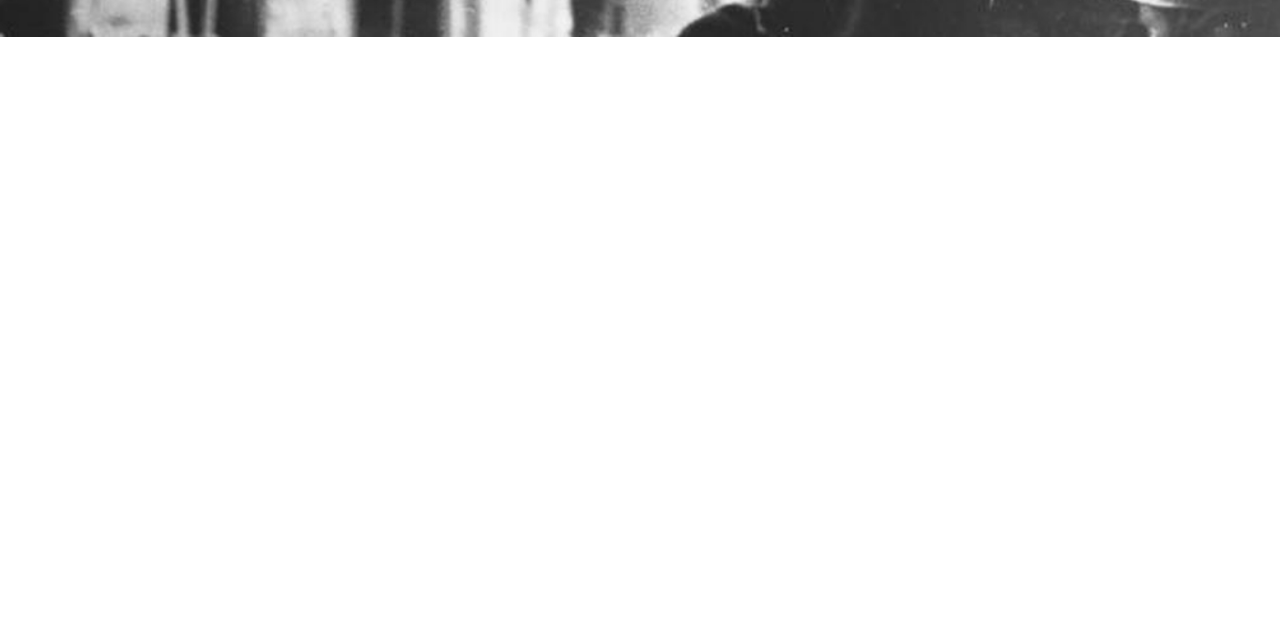
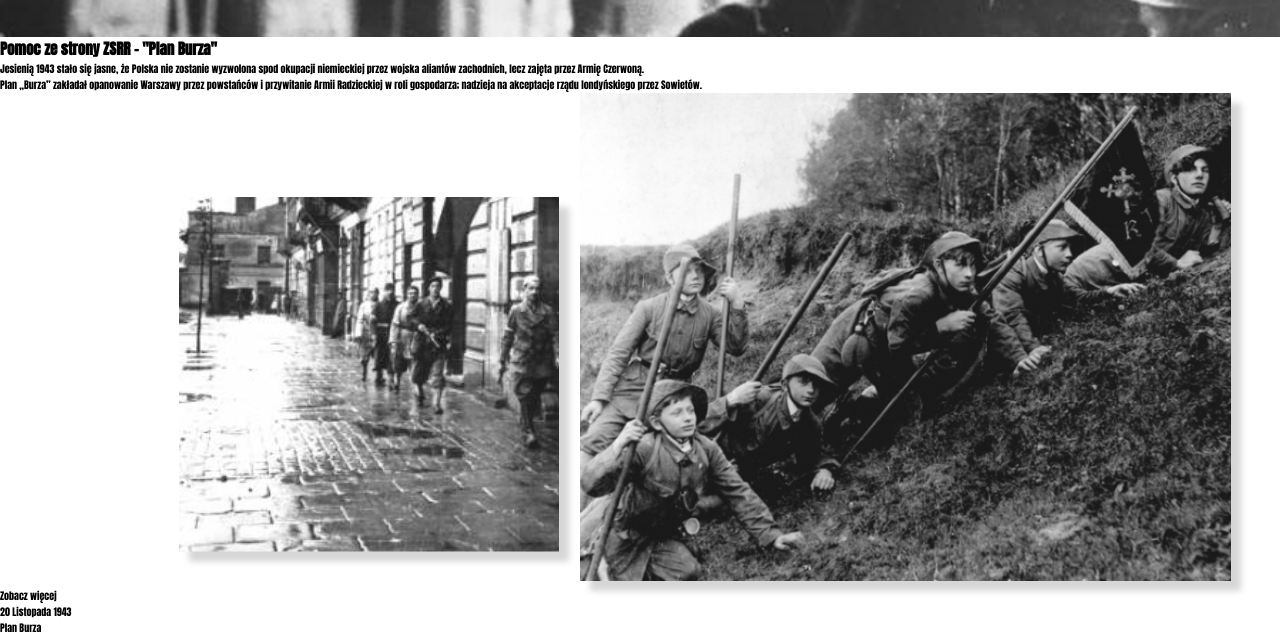
Before and after one commit to Adrian-Wilczek/Warsaw-Uprising, a website: page index.html in a window 1280 px wide. Shown: the part 763-1399 px from the top of the page. Before the commit the page ends 800 px from the top, so only its background shows below. Drawn offline with Linux system fonts and the light colour scheme.

Commit message:
Add HTML structure for 'Burza section'

```diff
--- a/index.html
+++ b/index.html
@@ -30,8 +30,25 @@
                 <h1>Powstanie Warszawskie</h1>
                 <p class="main-header__sentense">Dni polskiego honoru</p>
             </hgroup>
+        </header>
+        <section>
+            <header>
+                <h2>Pomoc ze strony ZSRR - "Plan Burza"</h2>
+            </header>
+            <article>
+                <p>Jesienią 1943 stało się jasne, że Polska nie zostanie wyzwolona spod okupacji niemieckiej przez wojska aliantów zachodnich, lecz zajęta przez Armię Czerwoną.</p>
+            </article>
+            <article>
+                <p>Plan „Burza” zakładał opanowanie Warszawy przez powstańców  i przywitanie Armii Radzieckiej w roli gospodarza; nadzieja na akceptacje rządu londyńskiego przez Sowietów.
+                </p>
+            </article>
+            <a href="#">Zobacz więcej</a>
+            <img src="images/storm-image1.jpg" alt="Zdjęcie z obrońcami">
+            <img src="images/storm-image2.jpg" alt="Drugie zdjęcie z obrońcami">
+            <aside><p>20 Listopada 1943</p></aside>
+            <aside><p>Plan Burza</p></aside>
+        </section>
 
-        </header>
     </div>
 
 </body>
--- a/sass/_components.scss
+++ b/sass/_components.scss
@@ -2,7 +2,6 @@
     grid-column: 1 / -1;
     grid-row: 3;
     text-align: center;
-    flex-direction: column;
     color: $secondary-color;
     font-size: 4rem;
     margin-bottom: 5vh;
@@ -13,7 +12,7 @@
     }
 }
 .navigation{
-    margin-top: 5rem;
+    margin-top: 5vh;
     grid-column: 3 / 4;
     grid-row: 1;
 
```
Also changed, not shown: css/style.css, images/storm-image1.jpg (added), images/storm-image2.jpg (added).
